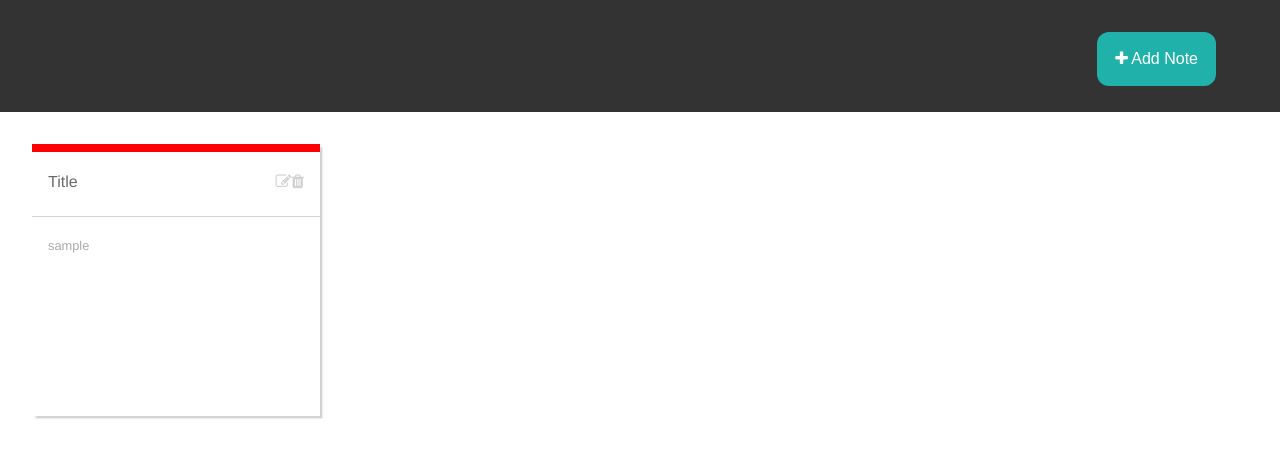
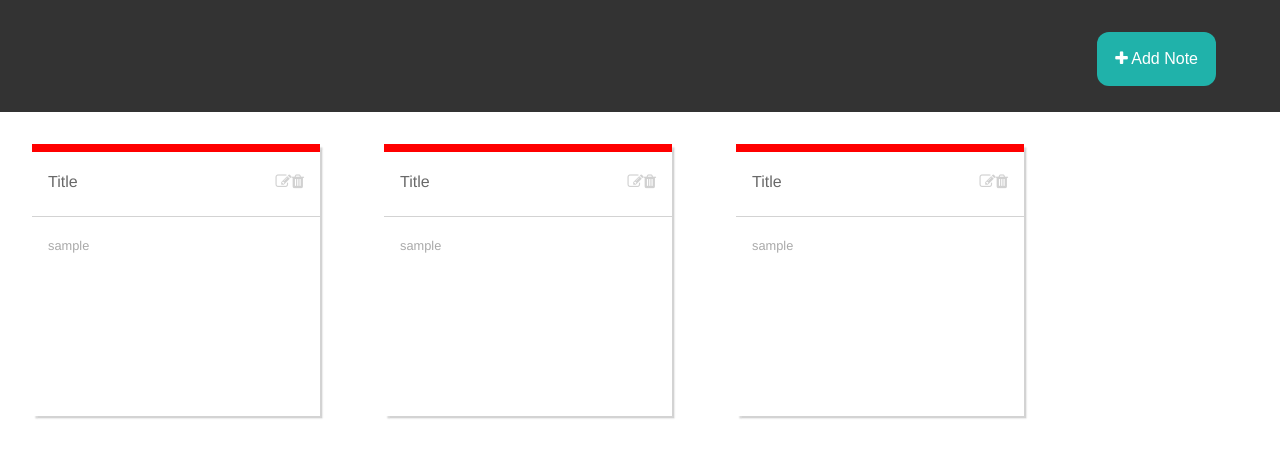
Before and after one commit to yanbagle/Blend-FE-Challenge, an Angular app: page / in a window 1280 px wide. Shown: the top 458 px of the page. Built offline with nearby package versions, Linux system fonts and the light colour scheme.

Commit message:
keys pipe

```diff
--- a/src/app/app.module.ts
+++ b/src/app/app.module.ts
@@ -8,6 +8,7 @@ import { NotesViewComponent } from './home/notes-view/notes-view.component';
 import { HeaderComponent } from './home/header/header.component';
 import { PostItNoteComponent } from './modals/post-it-note/post-it-note.component';
 import { AddPostItNoteComponent } from './modals/add-post-it-note/add-post-it-note.component';
+import {KeysPipe} from './pipes/KeysPipe';
 
 
 @NgModule({
@@ -18,6 +19,7 @@ import { AddPostItNoteComponent } from './modals/add-post-it-note/add-post-it-no
     HeaderComponent,
     PostItNoteComponent,
     AddPostItNoteComponent,
+    KeysPipe,
   ],
   imports: [
     BrowserModule
--- a/src/app/home/notes-view/notes-view.component.html
+++ b/src/app/home/notes-view/notes-view.component.html
@@ -1 +1,4 @@
-<app-post-it-note></app-post-it-note>
+<div class="flex" *ngIf="container.notes">
+  <app-post-it-note *ngFor="let noteId of container.notes | keys">
+  </app-post-it-note>
+</div>
--- a/src/app/home/notes-view/notes-view.component.ts
+++ b/src/app/home/notes-view/notes-view.component.ts
@@ -1,4 +1,7 @@
 import { Component, OnInit } from '@angular/core';
+import {NoteContainer} from '../../models/NoteContainer';
+import {Note} from '../../models/Note';
+import {Color} from '../../models/Color';
 
 @Component({
   selector: 'app-notes-view',
@@ -7,9 +10,15 @@ import { Component, OnInit } from '@angular/core';
 })
 export class NotesViewComponent implements OnInit {
 
+  public container: NoteContainer;
+
   constructor() { }
 
   ngOnInit() {
+    this.container = new NoteContainer();
+    this.container.addNote(new Note('Sample Note', 'Click on Add Note button to add more notes!', Color.RED));
+    this.container.addNote(new Note('Sample Note', 'Click on Add Note button to add more notes!', Color.RED));
+    this.container.addNote(new Note('Sample Note', 'Click on Add Note button to add more notes!', Color.RED));
   }
 
 }
--- a/src/app/models/Color.ts
+++ b/src/app/models/Color.ts
@@ -1,4 +1,4 @@
-enum Color {
+export enum Color {
   RED = 1,
   GREEN,
   YELLOW,
--- a/src/app/models/Note.ts
+++ b/src/app/models/Note.ts
@@ -1,4 +1,6 @@
-class Note {
+import {Color} from './Color';
+
+export class Note {
   title: string;
   notes: string;
   color: Color;
--- a/src/app/models/NoteContainer.ts
+++ b/src/app/models/NoteContainer.ts
@@ -1,4 +1,6 @@
-class NoteContainer {
+import {Note} from './Note';
+
+export class NoteContainer {
 
   notes: {};
 
--- /dev/null
+++ b/src/app/pipes/KeysPipe.ts
@@ -0,0 +1,8 @@
+import {Pipe, PipeTransform} from '@angular/core';
+
+@Pipe({ name: 'keys',  pure: false })
+export class KeysPipe implements PipeTransform {
+  transform(value: any, args: any[] = null): any {
+    return Object.keys(value);
+  }
+}
```
